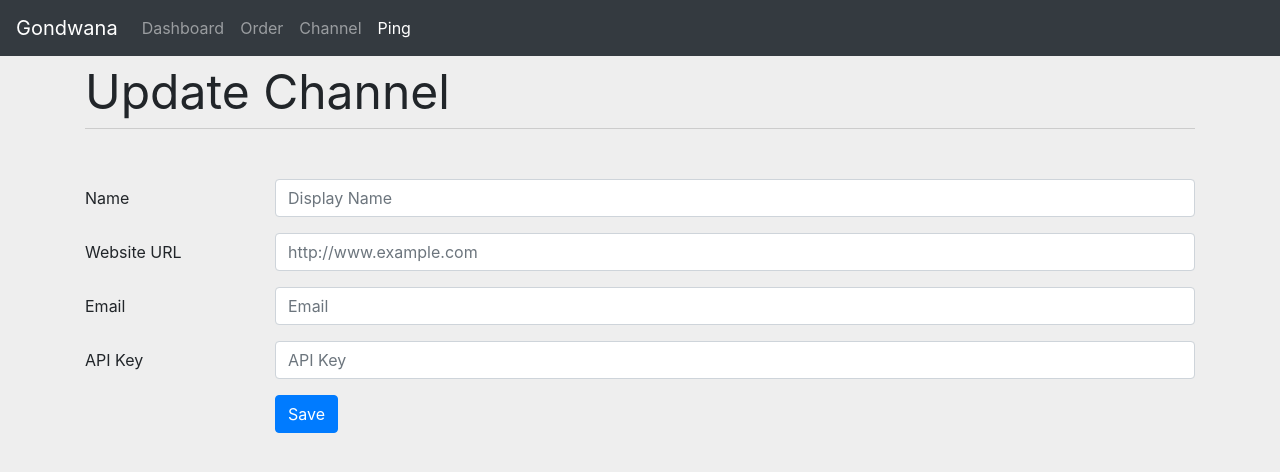
After one commit to richard-ma/Gondwana, a Flask app: template Gondwana/templates/channel/update.html in a window 1280 px wide. The commit adds this page. Shown: the top 472 px of the page. Run offline with Flask 2, Linux system fonts and the light colour scheme; the template is opened without the code that fills it, so the values that code supplies are empty; some libraries are stand-ins or nearby versions.

Commit message:
add update channel

```diff
--- a/Gondwana/templates/channel/index.html
+++ b/Gondwana/templates/channel/index.html
@@ -32,7 +32,7 @@
                 <td>{{ channel.email}}</td>
                 <td>{{ channel.api_key}}</td>
                 <td>
-                    <a role="button" href="#" class="btn btn-primary btn-sm">Edit</a>
+                    <a role="button" href="{{ url_for('channel.channel_update', id=channel.id) }}" class="btn btn-primary btn-sm">Edit</a>
                     <a role="button" href="{{ url_for('channel.channel_delete', id=channel.id) }}" class="btn btn-danger btn-sm">Delete</a>
                 </td>
             </tr>
--- /dev/null
+++ b/Gondwana/templates/channel/update.html
@@ -0,0 +1,43 @@
+{% extends 'base.html' %}
+
+{% block title %}
+Update Channel
+{% endblock %}
+
+{% block header %}
+Update Channel
+{% endblock %}
+
+{% block content %}
+<form action="{{ url_for('channel.channel_update', id=channel.id) }}" method="POST">
+    <div class="form-group row">
+        <label for="inputName" class="col-sm-2 col-form-label">Name</label>
+        <div class="col-sm-10">
+            <input type="text" class="form-control" name="inputName" id="inputName" placeholder="Display Name" value="{{ channel.name }}">
+        </div>
+    </div>
+    <div class="form-group row">
+        <label for="inputWebsite" class="col-sm-2 col-form-label">Website URL</label>
+        <div class="col-sm-10">
+            <input type="text" class="form-control" name="inputWebsite" id="inputWebsite" placeholder="http://www.example.com" value="{{ channel.website_url }}">
+        </div>
+    </div>
+    <div class="form-group row">
+        <label for="inputEmail" class="col-sm-2 col-form-label">Email</label>
+        <div class="col-sm-10">
+            <input type="email" class="form-control" name="inputEmail" id="inputEmail" placeholder="Email" value="{{ channel.email }}">
+        </div>
+    </div>
+    <div class="form-group row">
+        <label for="inputApikey" class="col-sm-2 col-form-label">API Key</label>
+        <div class="col-sm-10">
+            <input type="text" class="form-control" name="inputApikey" id="inputApikey" placeholder="API Key" value="{{ channel.api_key }}">
+        </div>
+    </div>
+    <div class="form-group row">
+        <div class="col-sm-10 offset-sm-2">
+            <button type="submit" class="btn btn-primary">Save</button>
+        </div>
+    </div>
+</form>
+{% endblock %}
```
Also changed, not shown: Gondwana/channel.py (+17 -2 lines).
